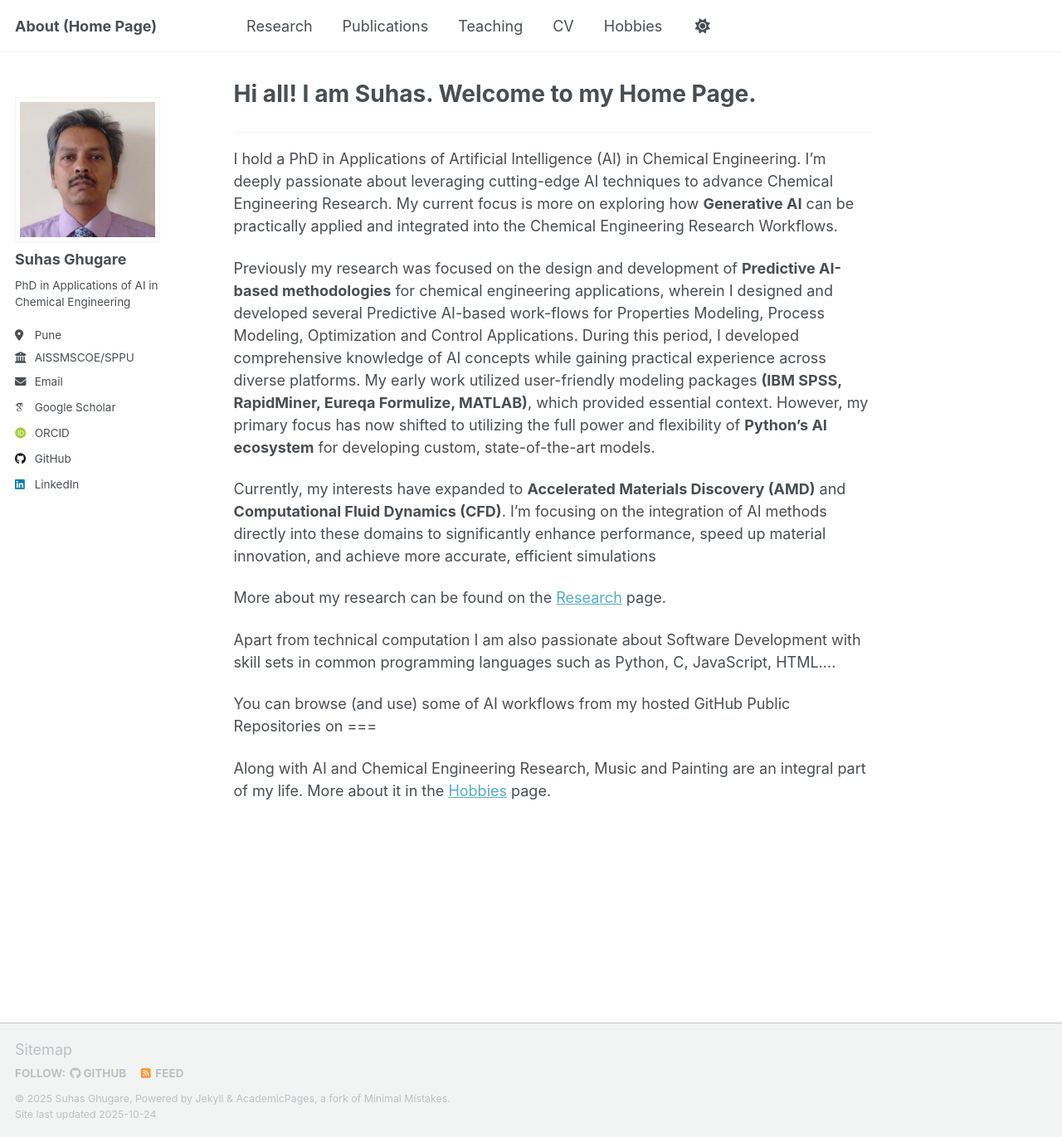
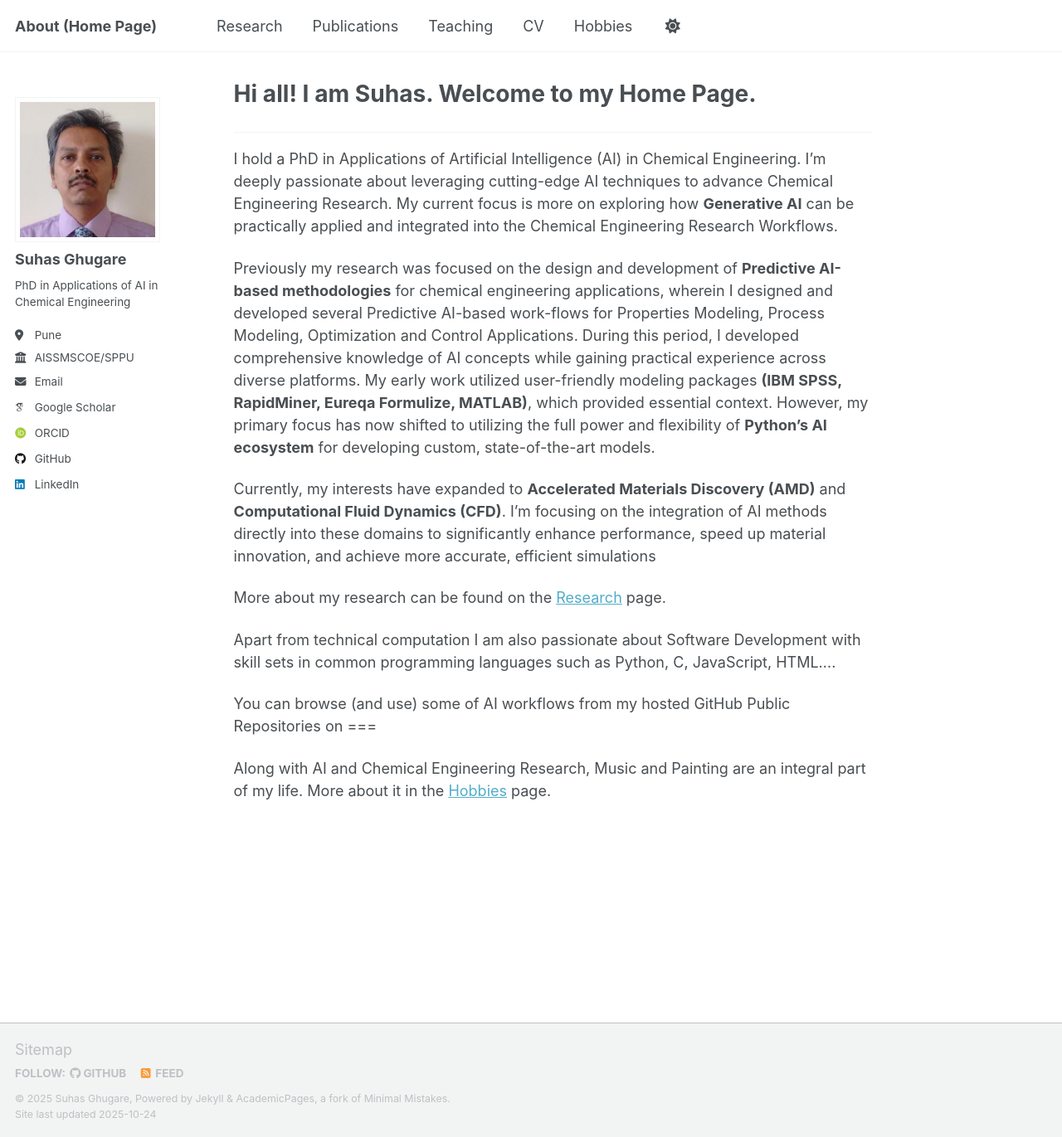
Before and after one commit to suhasghugare/suhasghugare.github.io, a Jekyll site: the page built from _pages/about.md, in a window 1280 px wide and 1371 px high. Shown: the whole window at 83% size. Built offline with Jekyll 4.4.1, drawn with Linux system fonts in a browser that asks for light colours; some web fonts are replaced; a script that is not in the unit is left out.

Commit message:
Update _masthead.scss

```diff
--- a/_sass/layout/_masthead.scss
+++ b/_sass/layout/_masthead.scss
@@ -61,7 +61,7 @@
   white-space: nowrap;
 
   &--lg {
-    padding-right: 4em;
+    padding-right: 2em;
     font-weight: 700;
   }
 }
```
